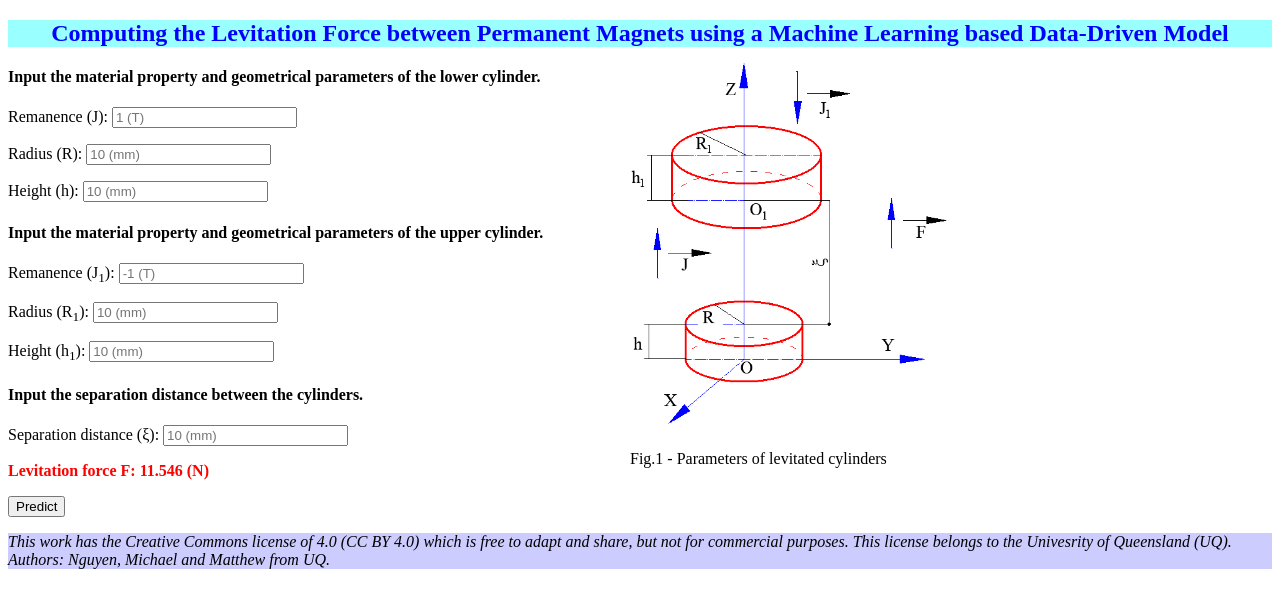
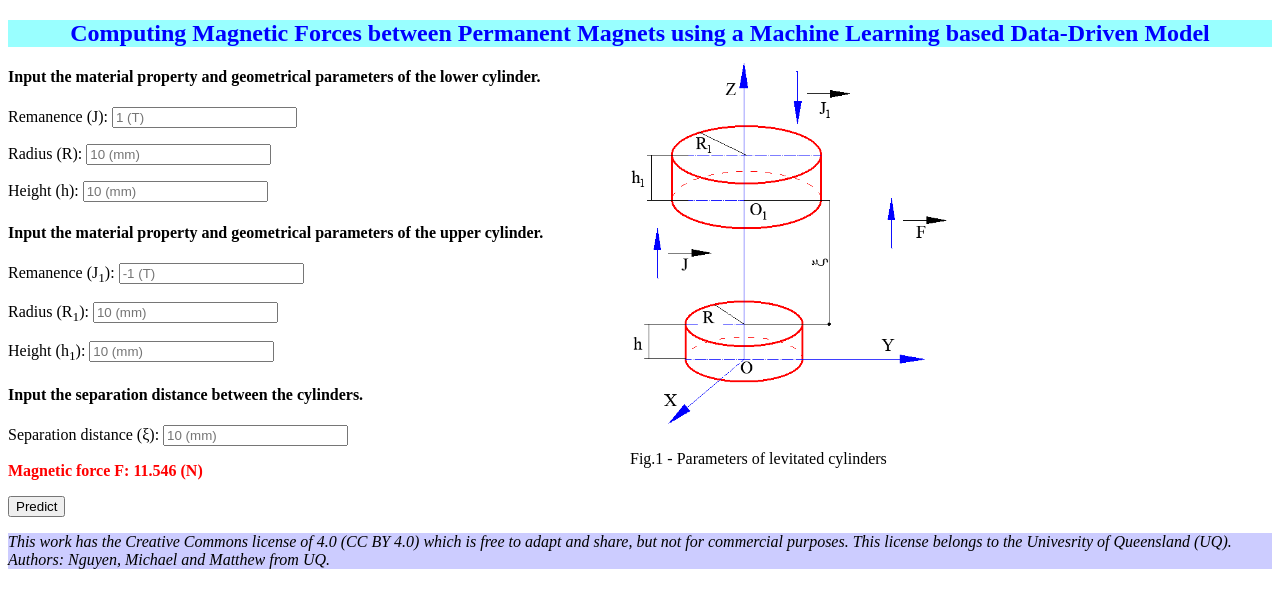
Before and after one commit to vantainguyen/Force-between-magnets-machine-learning, a Flask app: page / in a window 1280 px wide. Shown: the top 608 px of the page. Run offline with Flask 2, Linux system fonts and the light colour scheme; parts of the project's set-up code (start-up, migrations or seed data) failed here and were passed over.

Commit message:
Add files via upload

```diff
--- a/templates/mag_in.html
+++ b/templates/mag_in.html
@@ -49,7 +49,7 @@ div.absolute_F {
 	<form action='http://localhost:5000/predict' method='post'>
 		<!--Input the geometrical parameters of the cylinders-->
 		<!--Input the geometrical parameters of the first cylinder-->
-		<h2 style = 'color:blue; background-color:#99FFFF;text-align:center;' >Computing the Levitation Force between Permanent Magnets using a Machine Learning based Data-Driven Model</h2>
+		<h2 style = 'color:blue; background-color:#99FFFF;text-align:center;' >Computing Magnetic Forces between Permanent Magnets using a Machine Learning based Data-Driven Model</h2>
 		<h4>Input the material property and geometrical parameters of the lower cylinder.</h4>
 		<p>Remanence (J): <input type='text' name='J' placeholder =  '{{J}} (T)'/> </p>
 		<p>Radius (R): <input type='text' name='R' placeholder = '{{R}} (mm)'/></p>
@@ -71,7 +71,7 @@ div.absolute_F {
 		<h4>Input the separation distance between the cylinders.</h4>
 		<p>Separation distance (&#958): <input type='text' name='&#958' placeholder = '{{xi}} (mm)'/></p>
 
-		<p style = 'color: red;'><b>Levitation force F: {{predicted_force}} (N)</b></p>
+		<p style = 'color: red;'><b>Magnetic force F: {{predicted_force}} (N)</b></p>
 
 		<p><input type='Submit' value='Predict'/></p>
 
```
